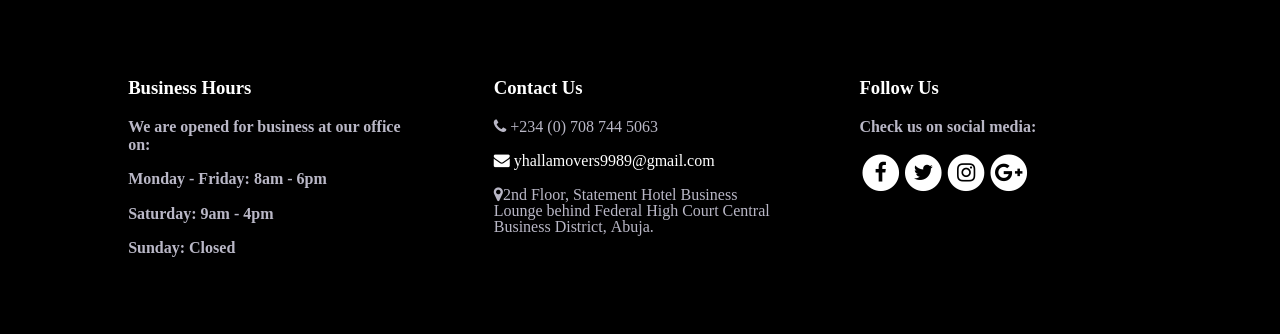
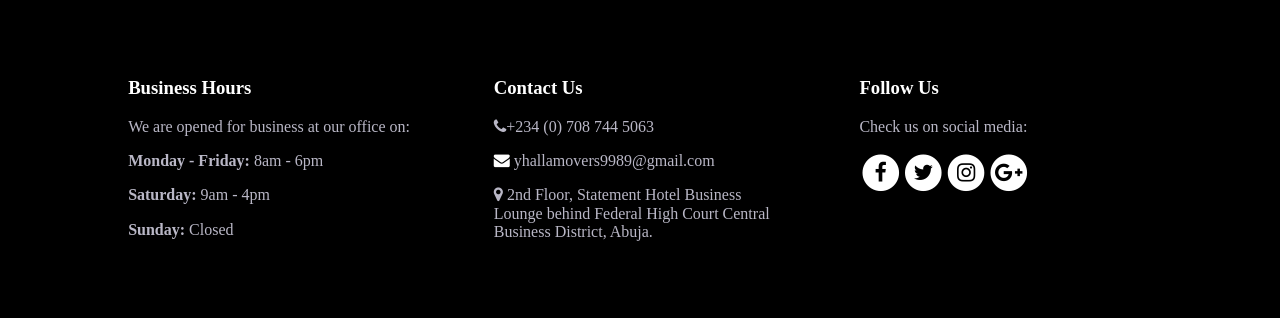
Before and after one commit to WootlabInnovations/yhallamovers, a PHP site: page / in a window 1280 px wide. Shown: the part 4811-5145 px from the top of the page. Run offline with PHP 8.4, Linux system fonts and the light colour scheme; some libraries are stand-ins or nearby versions.

Commit message:
Fonts Update

```diff
--- a/css/style.css
+++ b/css/style.css
@@ -1415,8 +1415,17 @@ h2.contact-title {
 }
 
 .footer-section p {
+	font-family: "Montserrat", "sans-serif";
 	font-size: 16px;
+	font-weight: 400;
 	text-align: left;
+}
+
+.footer-section h3 i{
+	font-family: "Montserrat", "sans-serif";
+}
+.font{
+	font-family: "Montserrat", "sans-serif" !important;
 }
 
 .footer-section .col-md-3 {
--- a/index.html
+++ b/index.html
@@ -344,14 +344,14 @@
 
                         <div class="col-md-3">
                             <h3>Contact Us</h3>
-                            <p><i class="fa fa-phone" aria-hidden="true"> +234 (0) 708 744 5063</i></p>
-                            <p id="no-ugg"><a href="mailto:your-email"><i class="fa fa-envelope" aria-hidden="true">
-                                        yhallamovers9989@gmail.com</i></a></p>
-                            <p><i class="fa fa-map-marker" aria-hidden="true">2nd Floor, Statement Hotel Business Lounge behind Federal High Court Central Business District, Abuja.</i></p>
+                            <p class="font"><i class="fa fa-phone" aria-hidden="true"></i>+234 (0) 708 744 5063</p>
+                            <p class="font" id="no-ugg"><a href="mailto:your-email"><i class="fa fa-envelope" aria-hidden="true">
+                                       </i></a> yhallamovers9989@gmail.com</p>
+                            <p class="font"><i class="fa fa-map-marker" aria-hidden="true"></i> 2nd Floor, Statement Hotel Business Lounge behind Federal High Court Central Business District, Abuja.</p>
                         </div>
                         <div class="col-md-3">
                             <h3>Follow Us</h3>
-                            <p>Check us on social media:</p>
+                            <p class="font">Check us on social media:</p>
                             <div class="social-container">
                                 <ul class="list-inline social-list">
 
```
